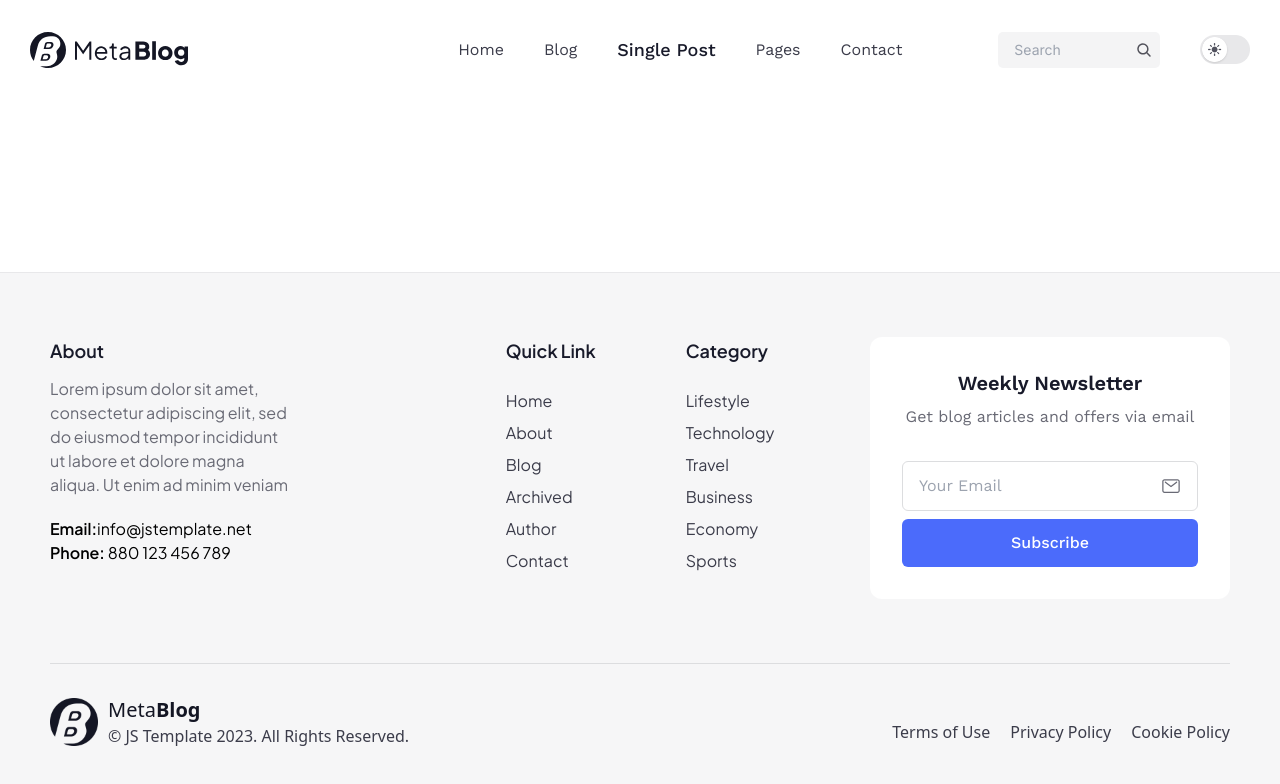
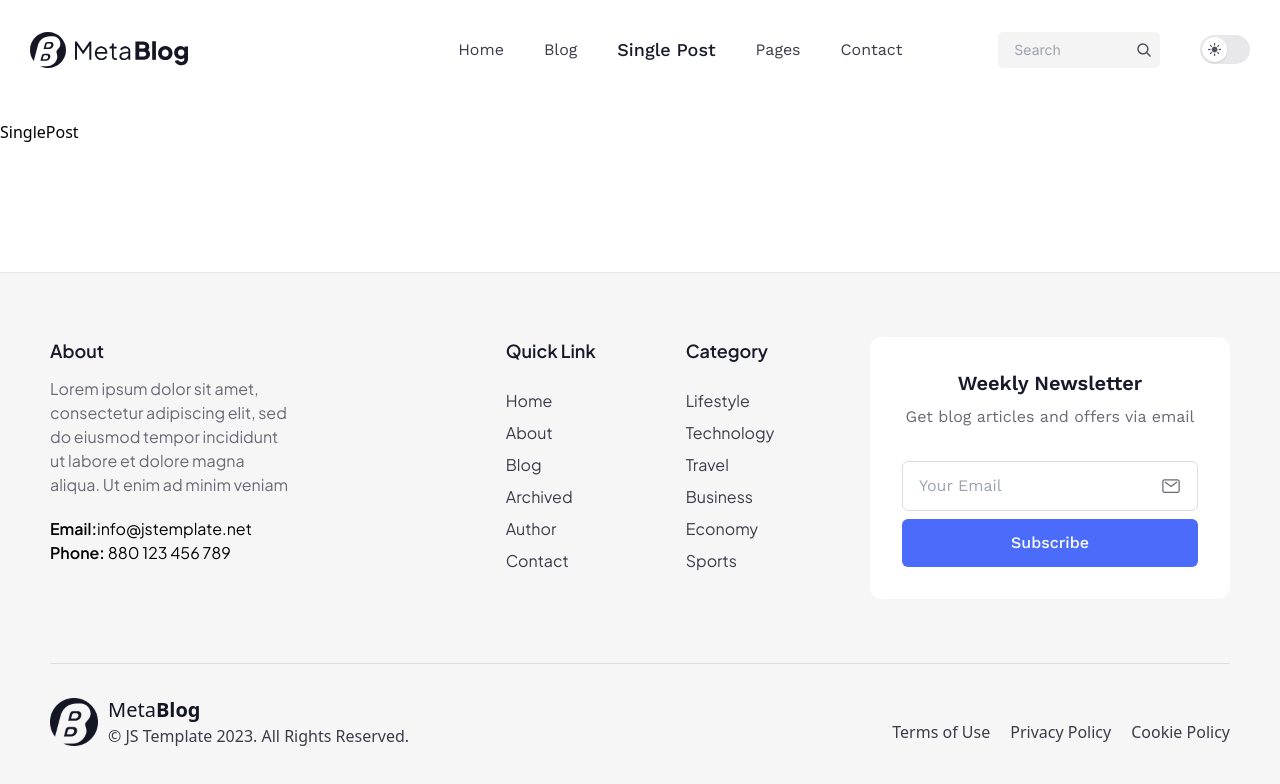
Before and after one commit to oluwaseyi-1-Ade/TFC-BLOG, a React (Vite) app: page /single-post in a window 1280 px wide. Shown: the top 784 px of the page. Built offline with nearby package versions, Linux system fonts and the light colour scheme.

Commit message:
updates on "pages" page

```diff
--- a/src/Pages/Pages.tsx
+++ b/src/Pages/Pages.tsx
@@ -20,14 +20,14 @@ const Pages = () => {
             </div>
 
             {/* hero  */}
-            <div className="max-w-pageMaxWidth w-full mx-auto mt-32 h-[450px] px-5">
-                <div id="pages-hero" className="relative w-full h-full rounded-xl p-10 bg-heroImage bg-cover bg-no-repeat">
-                    <div className="md:absolute bottom-10 left-10 w-full font-workSans bg-transparent">
+            <div className="max-w-pageMaxWidth w-full mx-auto mt-32 md:h-[450px] px-5">
+                <div id="pages-hero" className="relative w-full h-full rounded-xl p-10 md:bg-heroImage bg-cover bg-no-repeat">
+                    <div className="md:absolute bottom-10 left-10 p-5 md:p-0 rounded-xl w-full font-workSans md:bg-transparent bg-[#181A2A]">
                         <h3 className="w-[105px] font-medium text-sm text-white rounded-md px-[10px] py-1 bg-blueBackground">Technology</h3>
-                        <h2 className="max-w-[750px] w-full font-semibold text-xl sm:text-2xl md:text-4xl text-white mt-5">
+                        <h2 className="md:max-w-[600px] lg:max-w-[750px] w-full font-semibold text-lg sm:text-2xl md:text-4xl text-white mt-5">
                             The Impact of Technology on the Workplace: How Technology is Changing
                         </h2>
-                        <div className="flex items-center gap-5  text-white text-base mt-5">
+                        <div className="flex items-center gap-5 text-white text-base mt-5">
                             <p className="flex items-center gap-3">
                                 <img src={User} alt="user" className="w-[36px]" />
                                 <span className="font-medium">Tracey Wilson</span>
--- /dev/null
+++ b/src/Pages/SinglePost.tsx
@@ -0,0 +1,8 @@
+
+const SinglePost = () => {
+    return (
+        <div>SinglePost</div>
+    )
+}
+
+export default SinglePost
--- a/src/router/Index.tsx
+++ b/src/router/Index.tsx
@@ -3,6 +3,7 @@ import Layout from "../Components/Layout";
 import HomePage from "../Pages/HomePage";
 import AuthorPage from "../Pages/AuthorPage";
 import Pages from "../Pages/Pages";
+import SinglePost from "../Pages/SinglePost";
 
 const AppRoutes = () => {
     return (
@@ -11,7 +12,7 @@ const AppRoutes = () => {
                 <Route path="" element={<Layout />}>
                     <Route path="/" element={<HomePage />}></Route>
                     <Route path="/blog-form" element={""}></Route>
-                    <Route path="/single-post" element={""}></Route>
+                    <Route path="/single-post" element={<SinglePost />}></Route>
                     <Route path="/pages" element={<Pages />}></Route>
                     <Route path="/author-page" element={<AuthorPage />}></Route>
                 </Route>
```
